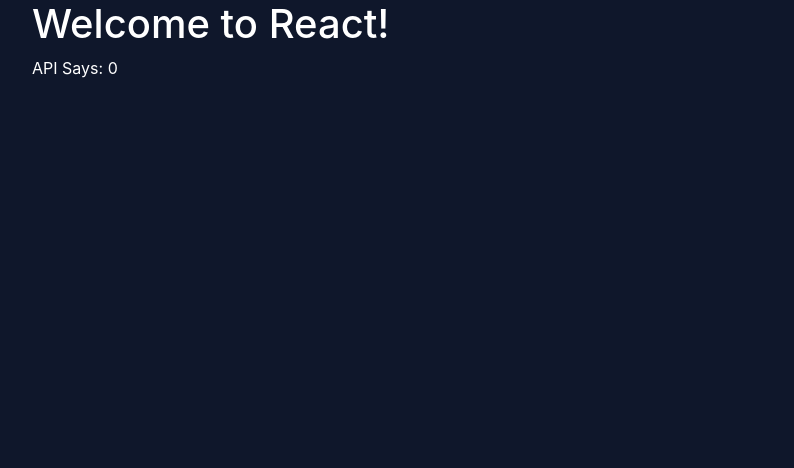
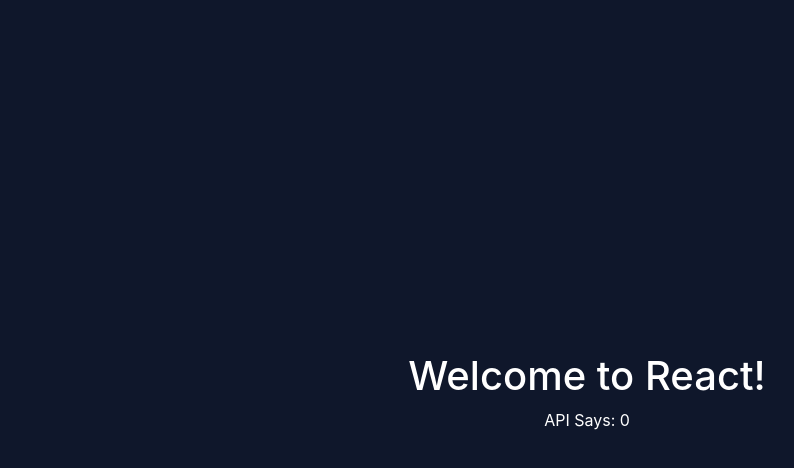
Before and after one commit to safinsingh/react-express-boiler, a React (Create React App) app in the folder client/: page / in a window 1280 px wide. Shown: the top 468 px of the page, without its empty margins (53-847 px from the left). Built offline with nearby package versions, Linux system fonts and the light colour scheme; no server answers.

Commit message:
add vert && horiz center

```diff
--- a/client/src/App.scss
+++ b/client/src/App.scss
@@ -4,6 +4,11 @@
 html,
 body {
   background-color: $bgColor;
+  height: 100vh;
+  display: flex;
+  align-items: center;
+  justify-content: center;
+  text-align: center;
 }
 
 h1,
```
